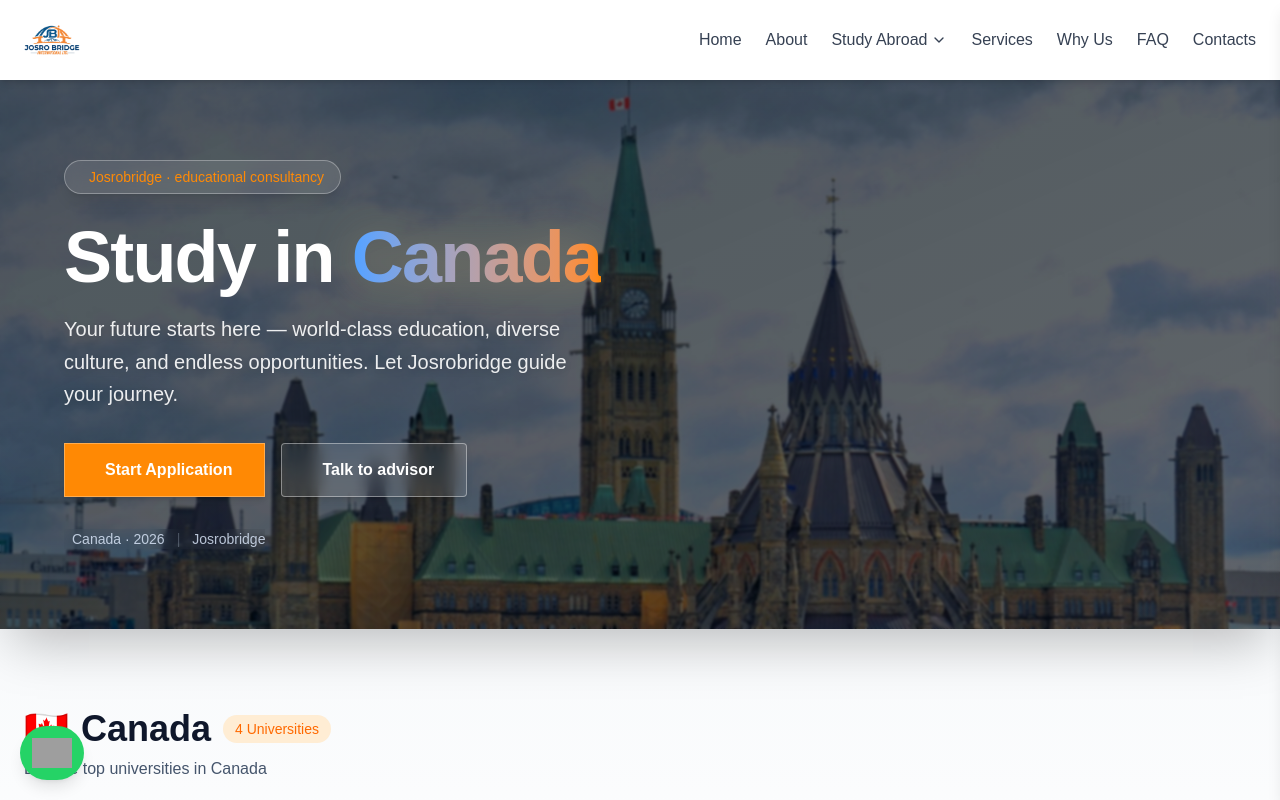
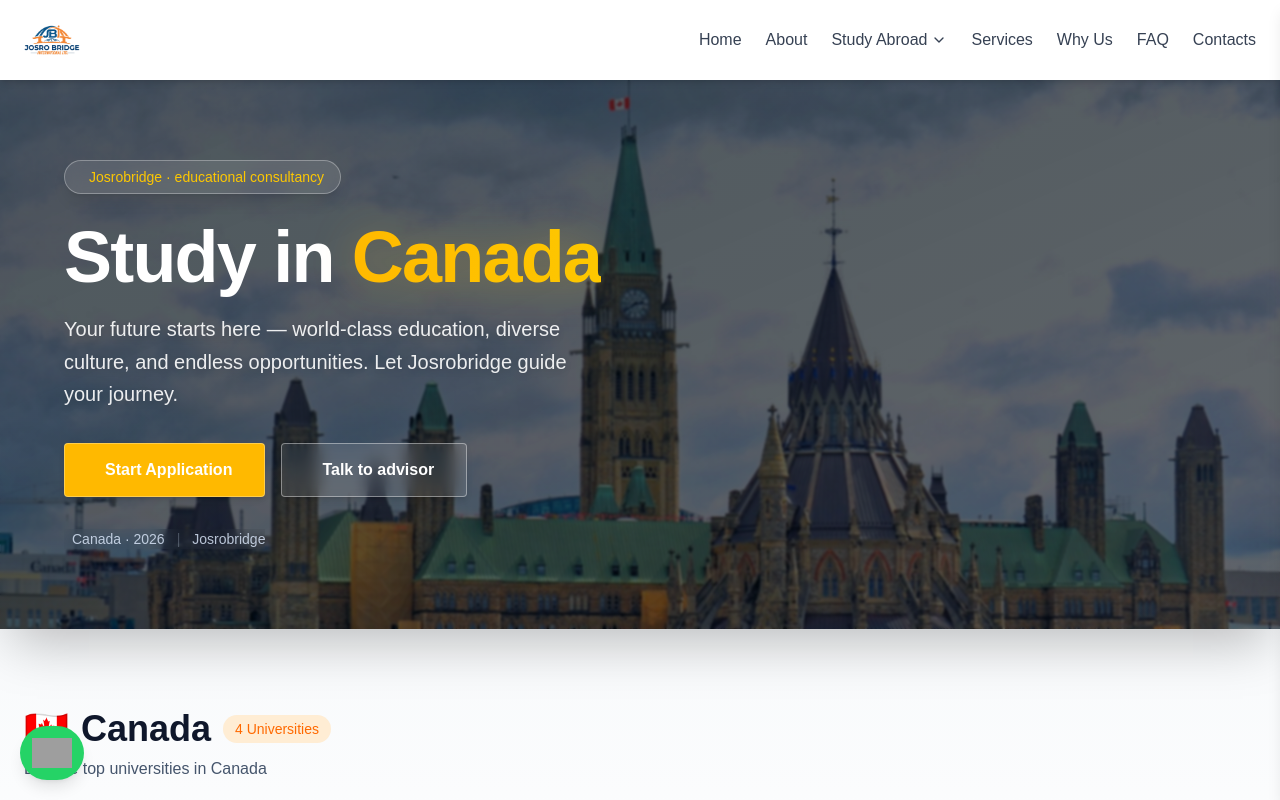
Before and after one commit to Seifuddin/josrobridge, a Next.js app: page /canada in a window 1280 px wide. Shown: the top 800 px of the page. Built offline with nearby package versions, Linux system fonts and the light colour scheme; grey boxes are pictures that could not be loaded.

Commit message:
added improvements in hero sections

```diff
--- a/components/HeroAusralia.jsx
+++ b/components/HeroAusralia.jsx
@@ -22,7 +22,7 @@
       {/* Content */}
       <div className="relative z-20 flex flex-col items-start justify-center min-h-[480px] px-6 py-10 sm:px-10 sm:py-14 md:px-16 md:py-20 text-white">
         {/* Badge */}
-        <div className="inline-flex items-center gap-2 bg-white/10 backdrop-blur-sm px-4 py-1.5 rounded-full border border-white/30 text-sm font-medium text-amber-400 shadow-lg mb-5 sm:mb-6">
+        <div className="inline-flex items-center gap-2 bg-white/10 backdrop-blur-sm px-4 py-1.5 rounded-full border border-white/30 text-sm font-medium text-yellow-400 shadow-lg mb-5 sm:mb-6">
           <i className="fas fa-graduation-cap text-amber-300 text-sm" />
           Josrobridge · educational consultancy
         </div>
--- a/components/HeroCanada.jsx
+++ b/components/HeroCanada.jsx
@@ -22,15 +22,15 @@
       {/* Content */}
       <div className="relative z-20 flex flex-col items-start justify-center min-h-[480px] px-6 py-10 sm:px-10 sm:py-14 md:px-16 md:py-20 text-white">
         {/* Badge */}
-        <div className="inline-flex items-center gap-2 bg-white/10 backdrop-blur-sm px-4 py-1.5 rounded-full border border-white/30 text-sm font-medium text-orange-400 shadow-lg mb-5 sm:mb-6">
-          <i className="fas fa-graduation-cap text-[#ffd966] text-sm" />
+        <div className="inline-flex items-center gap-2 bg-white/10 backdrop-blur-sm px-4 py-1.5 rounded-full border border-white/30 text-sm font-medium text-yellow-400 shadow-lg mb-5 sm:mb-6">
+          <i className="fas fa-graduation-cap text-amber-300 text-sm" />
           Josrobridge · educational consultancy
         </div>
 
         {/* Heading */}
         <h1 className="text-4xl sm:text-5xl md:text-6xl lg:text-7xl font-bold leading-[1.1] tracking-tight max-w-3xl">
           Study in <br className="sm:hidden" />
-          <span className="bg-gradient-to-r from-blue-400 to-orange-400 bg-clip-text text-transparent drop-shadow-[0_2px_20px_rgba(240,194,127,0.3)]">
+          <span className="bg-gradient-to-r from-amber-400 to-yellow-400 bg-clip-text text-transparent drop-shadow-[0_2px_20px_rgba(251,191,36,0.3)]">
             Canada
           </span>
         </h1>
@@ -44,7 +44,7 @@
         <div className="flex flex-wrap items-center gap-3 sm:gap-4">
           <a
             href="/contacts"
-            className="inline-flex items-center justify-center gap-2 px-6 py-2 sm:px-8 sm:py-3.5 bg-orange-400 text-white font-semibold shadow-md hover:bg-[#f0f4ff] hover:scale-[1.02] transition-all duration-200 border border-white/30 text-sm sm:text-base"
+            className="inline-flex items-center justify-center gap-2 px-6 py-2 sm:px-8 sm:py-3.5 bg-amber-400 text-white font-semibold rounded shadow-md hover:bg-amber-500 hover:scale-[1.02] transition-all duration-200 border border-white/30 text-sm sm:text-base"
           >
             <i className="fas fa-compass text-[#c44536]" />
             Start Application
--- a/components/NewZealandHero.jsx
+++ b/components/NewZealandHero.jsx
@@ -22,15 +22,15 @@
       {/* Content */}
       <div className="relative z-20 flex flex-col items-start justify-center min-h-[480px] px-6 py-10 sm:px-10 sm:py-14 md:px-16 md:py-20 text-white">
         {/* Badge */}
-        <div className="inline-flex items-center gap-2 bg-white/10 backdrop-blur-sm px-4 py-1.5 rounded-full border border-white/30 text-sm font-medium text-emerald-400 shadow-lg mb-5 sm:mb-6">
-          <i className="fas fa-graduation-cap text-emerald-300 text-sm" />
+        <div className="inline-flex items-center gap-2 bg-white/10 backdrop-blur-sm px-4 py-1.5 rounded-full border border-white/30 text-sm font-medium text-yellow-400 shadow-lg mb-5 sm:mb-6">
+          <i className="fas fa-graduation-cap text-amber-300 text-sm" />
           Josrobridge · educational consultancy
         </div>
 
         {/* Heading */}
         <h1 className="text-4xl sm:text-5xl md:text-6xl lg:text-7xl font-bold leading-[1.1] tracking-tight max-w-3xl">
           Study in <br className="sm:hidden" />
-          <span className="bg-gradient-to-r from-emerald-400 to-teal-400 bg-clip-text text-transparent drop-shadow-[0_2px_20px_rgba(52,211,153,0.3)]">
+          <span className="bg-gradient-to-r from-amber-400 to-yellow-400 bg-clip-text text-transparent drop-shadow-[0_2px_20px_rgba(251,191,36,0.3)]">
             New Zealand
           </span>
         </h1>
@@ -44,7 +44,7 @@
         <div className="flex flex-wrap items-center gap-3 sm:gap-4">
           <a
             href="/contacts"
-            className="inline-flex items-center justify-center gap-2 px-6 py-2 sm:px-8 sm:py-3.5 bg-emerald-400 text-white font-semibold rounded shadow-md hover:bg-emerald-500 hover:scale-[1.02] transition-all duration-200 border border-white/30 text-sm sm:text-base"
+            className="inline-flex items-center justify-center gap-2 px-6 py-2 sm:px-8 sm:py-3.5 bg-amber-400 text-white font-semibold rounded shadow-md hover:bg-amber-500 hover:scale-[1.02] transition-all duration-200 border border-white/30 text-sm sm:text-base"
           >
             <i className="fas fa-compass text-white" />
             Start Application
--- a/components/UKHero.jsx
+++ b/components/UKHero.jsx
@@ -23,14 +23,14 @@
       <div className="relative z-20 flex flex-col items-start justify-center min-h-[480px] px-6 py-10 sm:px-10 sm:py-14 md:px-16 md:py-20 text-white">
         {/* Badge */}
         <div className="inline-flex items-center gap-2 bg-white/10 backdrop-blur-sm px-4 py-1.5 rounded-full border border-white/30 text-sm font-medium text-yellow-400 shadow-lg mb-5 sm:mb-6">
-          <i className="fas fa-graduation-cap text-yellow-300 text-sm" />
+          <i className="fas fa-graduation-cap text-amber-300 text-sm" />
           Josrobridge · educational consultancy
         </div>
 
         {/* Heading */}
         <h1 className="text-4xl sm:text-5xl md:text-6xl lg:text-7xl font-bold leading-[1.1] tracking-tight max-w-3xl">
           Study in the <br className="sm:hidden" />
-          <span className="bg-gradient-to-r from-yellow-400 to-yellow-600 bg-clip-text text-transparent drop-shadow-[0_2px_20px_rgba(255,215,0,0.3)]">
+          <span className="bg-gradient-to-r from-amber-400 to-yellow-400 bg-clip-text text-transparent drop-shadow-[0_2px_20px_rgba(251,191,36,0.3)]">
             United Kingdom
           </span>
         </h1>
@@ -44,7 +44,7 @@
         <div className="flex flex-wrap items-center gap-3 sm:gap-4">
           <a
             href="/contacts"
-            className="inline-flex items-center justify-center gap-2 px-6 py-2 sm:px-8 sm:py-3.5 bg-yellow-400 text-gray-900 font-semibold rounded shadow-md hover:bg-yellow-500 hover:scale-[1.02] transition-all duration-200 border border-white/30 text-sm sm:text-base"
+            className="inline-flex items-center justify-center gap-2 px-6 py-2 sm:px-8 sm:py-3.5 bg-amber-400 text-white font-semibold rounded shadow-md hover:bg-amber-500 hover:scale-[1.02] transition-all duration-200 border border-white/30 text-sm sm:text-base"
           >
             <i className="fas fa-compass text-gray-900" />
             Start Application
```
